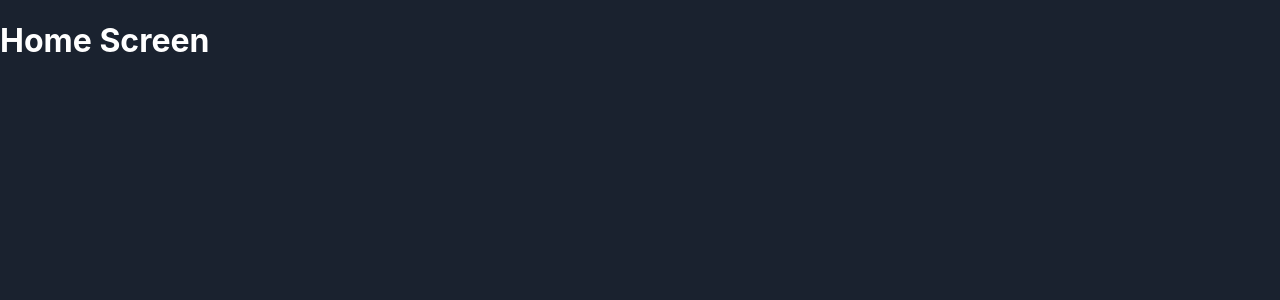
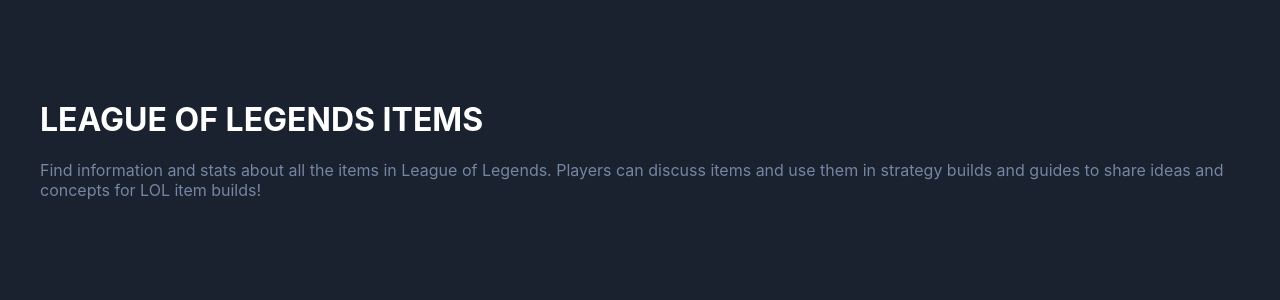
Before and after one commit to izzyyhh/league_items_solr_react_app, a React (Create React App) app in the folder app/: page / in a window 1280 px wide. Shown: the top 300 px of the page. Built offline with nearby package versions, Linux system fonts and the light colour scheme.

Commit message:
add Headline

```diff
--- a/app/src/components/BasicLayout/BasicLayout.sc.ts
+++ b/app/src/components/BasicLayout/BasicLayout.sc.ts
@@ -1,3 +1,7 @@
 import styled from "styled-components";
 
-export const BasicLayoutWrapper = styled.div``;
+export const BasicLayoutWrapper = styled.div`
+    width: 1200px;
+    margin-left: auto;
+    margin-right: auto;
+`;
--- /dev/null
+++ b/app/src/components/Headline/Headline.tsx
@@ -0,0 +1,13 @@
+import React, { FunctionComponent } from "react";
+import { Description, HeadlineContainer, Title } from "../../page/Home/Home.sc";
+
+const Headline: FunctionComponent = () => {
+    return (
+        <HeadlineContainer>
+            <Title>LEAGUE OF LEGENDS ITEMS</Title>
+            <Description>Find information and stats about all the items in League of Legends. Players can discuss items and use them in strategy builds and guides to share ideas and concepts for LOL item builds!</Description>
+        </HeadlineContainer>
+    );
+};
+
+export default Headline;
--- /dev/null
+++ b/app/src/page/Home/Home.sc.ts
@@ -0,0 +1,11 @@
+import styled from "styled-components";
+
+export const HeadlineContainer = styled.div`
+    margin-top: 100px;
+`;
+
+export const Title = styled.h1``;
+
+export const Description = styled.p`
+    color: #7585a2;
+`;
--- a/app/src/page/Home/Home.tsx
+++ b/app/src/page/Home/Home.tsx
@@ -1,10 +1,11 @@
 import React, { FunctionComponent } from "react";
 import BasicLayout from "../../components/BasicLayout/BasicLayout";
+import Headline from "../../components/Headline/Headline";
 
 const Home: FunctionComponent = () => {
     return (
         <BasicLayout>
-            <h1>Home Screen</h1>
+            <Headline />
         </BasicLayout>
     );
 }
```
